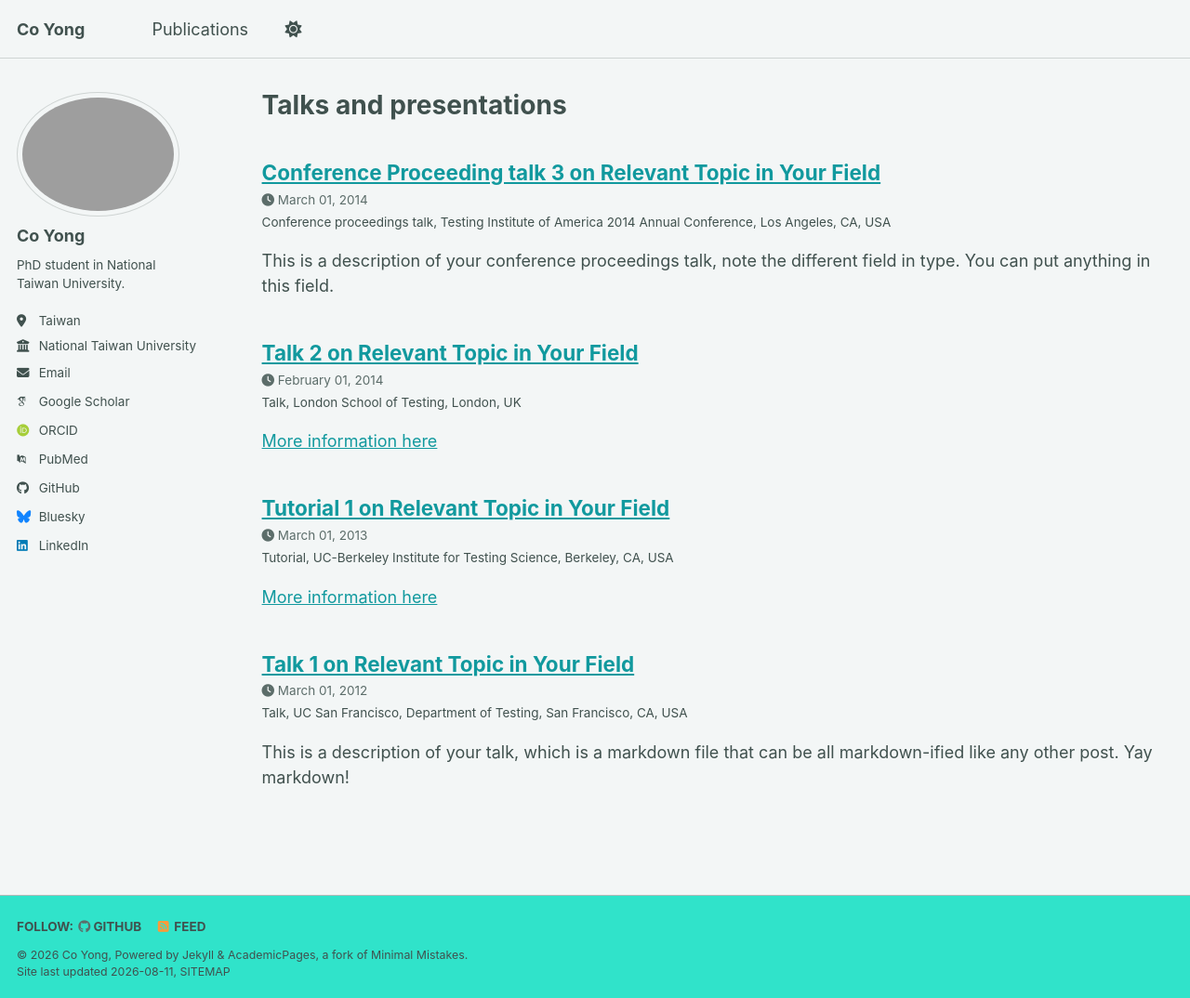
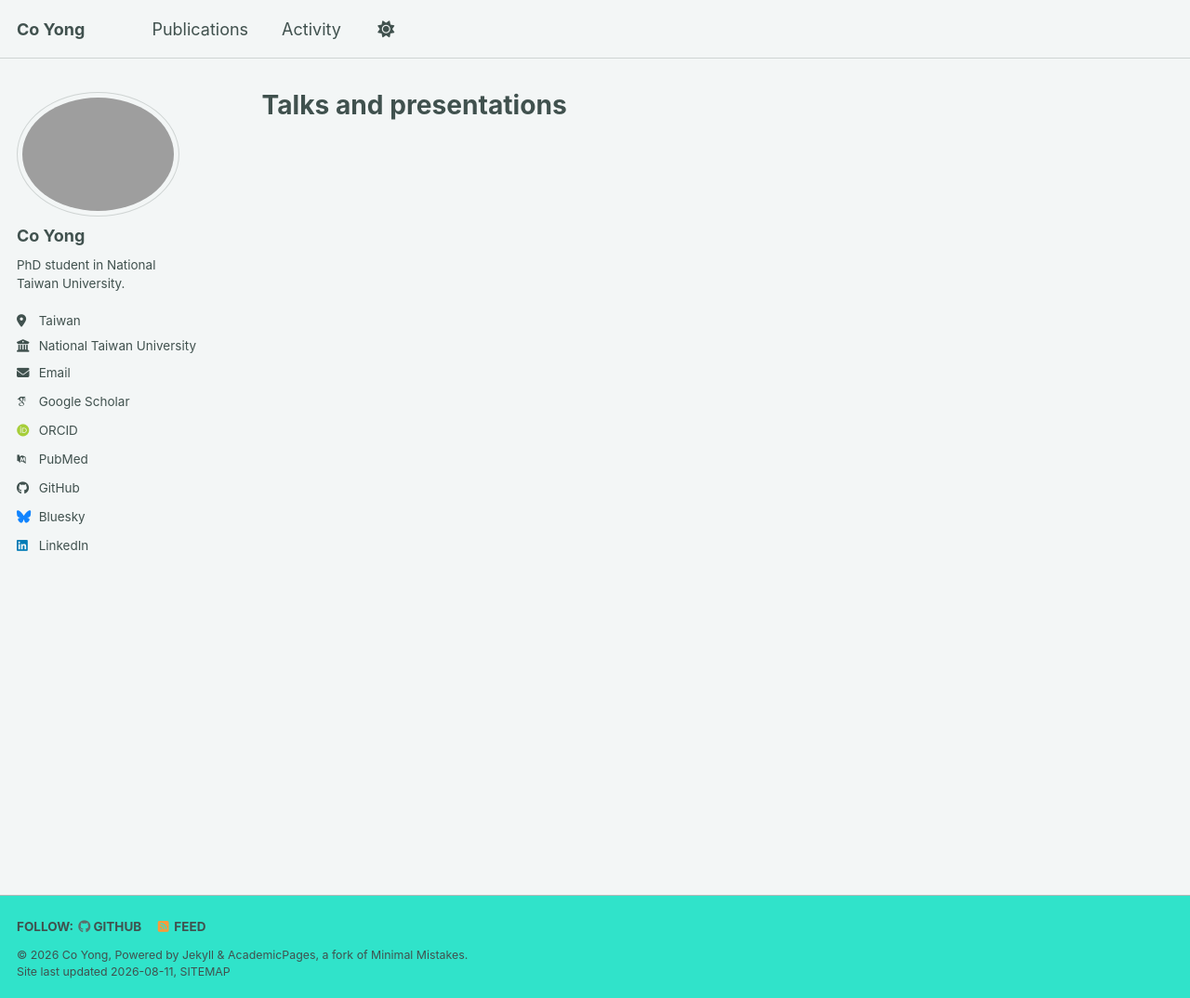
Before and after one commit to coyoung41/coyoung41.github.io, a Jekyll site: the page built from _pages/talks.html, in a window 1280 px wide and 1074 px high. Shown: the whole window at 93% size. Built offline with Jekyll 4.4.1, drawn with Linux system fonts in a browser that asks for light colours; some web fonts are replaced; a script bundle is joined from its source files by our own code; library files that are not in the unit come from our copies.

Commit message:
add activity tab

```diff
--- a/_data/navigation.yml
+++ b/_data/navigation.yml
@@ -10,6 +10,9 @@
 main:
   - title: "Publications"
     url: /publications/
+
+  - title: "Activity"
+    url: /activity/
 
   # - title: "Talks"
   #   url: /talks/
--- /dev/null
+++ b/_data/service.yml
@@ -0,0 +1,31 @@
+# -----------------------------------------------------------------------
+# Professional service data, shown on the "Activity" page (/activity/).
+#
+# To add/update an entry, just edit the lists below - no HTML needed.
+#
+# reviewer entries:
+#   venue : name of the conference/journal (required)
+#   years : list of years you reviewed for (required)
+#   url   : link to the venue's website (optional)
+#
+# organizer entries:
+#   name : name of the event (required)
+#   role : your role / how it fits into a larger event, e.g. "Workshop at NeurIPS 2026" (optional)
+#   url  : link to the event's website (optional)
+# -----------------------------------------------------------------------
+
+reviewer:
+  - venue: "ICLR"
+    years: [2025, 2026]
+    url: "https://iclr.cc/"
+  - venue: "ICML"
+    years: [2026]
+    url: "https://icml.cc/"
+  - venue: "ACML"
+    years: [2024]
+    url: "https://www.acml-conf.org/"
+
+organizer:
+  - name: "PTA: From Pretrained Representations to Acting Agents"
+    role: "Workshop at NeurIPS 2026"
+    url: "https://ptaworkshop.github.io/"
--- a/_talks/2012-03-01-talk-1.md
+++ /dev/null
@@ -1,11 +0,0 @@
----
-title: "Talk 1 on Relevant Topic in Your Field"
-collection: talks
-type: "Talk"
-permalink: /talks/2012-03-01-talk-1
-venue: "UC San Francisco, Department of Testing"
-date: 2012-03-01
-location: "San Francisco, CA, USA"
----
-
-This is a description of your talk, which is a markdown file that can be all markdown-ified like any other post. Yay markdown!
--- a/_talks/2013-03-01-tutorial-1.md
+++ /dev/null
@@ -1,13 +0,0 @@
----
-title: "Tutorial 1 on Relevant Topic in Your Field"
-collection: talks
-type: "Tutorial"
-permalink: /talks/2013-03-01-tutorial-1
-venue: "UC-Berkeley Institute for Testing Science"
-date: 2013-03-01
-location: "Berkeley, CA, USA"
----
-
-[More information here](http://exampleurl.com)
-
-This is a description of your tutorial, note the different field in type. This is a markdown files that can be all markdown-ified like any other post. Yay markdown!
--- a/_talks/2014-02-01-talk-2.md
+++ /dev/null
@@ -1,13 +0,0 @@
----
-title: "Talk 2 on Relevant Topic in Your Field"
-collection: talks
-type: "Talk"
-permalink: /talks/2014-02-01-talk-2
-venue: "London School of Testing"
-date: 2014-02-01
-location: "London, UK"
----
-
-[More information here](http://example2.com)
-
-This is a description of your talk, which is a markdown files that can be all markdown-ified like any other post. Yay markdown!
--- a/_talks/2014-03-01-talk-3.md
+++ /dev/null
@@ -1,11 +0,0 @@
----
-title: "Conference Proceeding talk 3 on Relevant Topic in Your Field"
-collection: talks
-type: "Conference proceedings talk"
-permalink: /talks/2014-03-01-talk-3
-venue: "Testing Institute of America 2014 Annual Conference"
-date: 2014-03-01
-location: "Los Angeles, CA, USA"
----
-
-This is a description of your conference proceedings talk, note the different field in type. You can put anything in this field.
```
Also changed, not shown: _pages/activity.md (added, +46 -0 lines).
